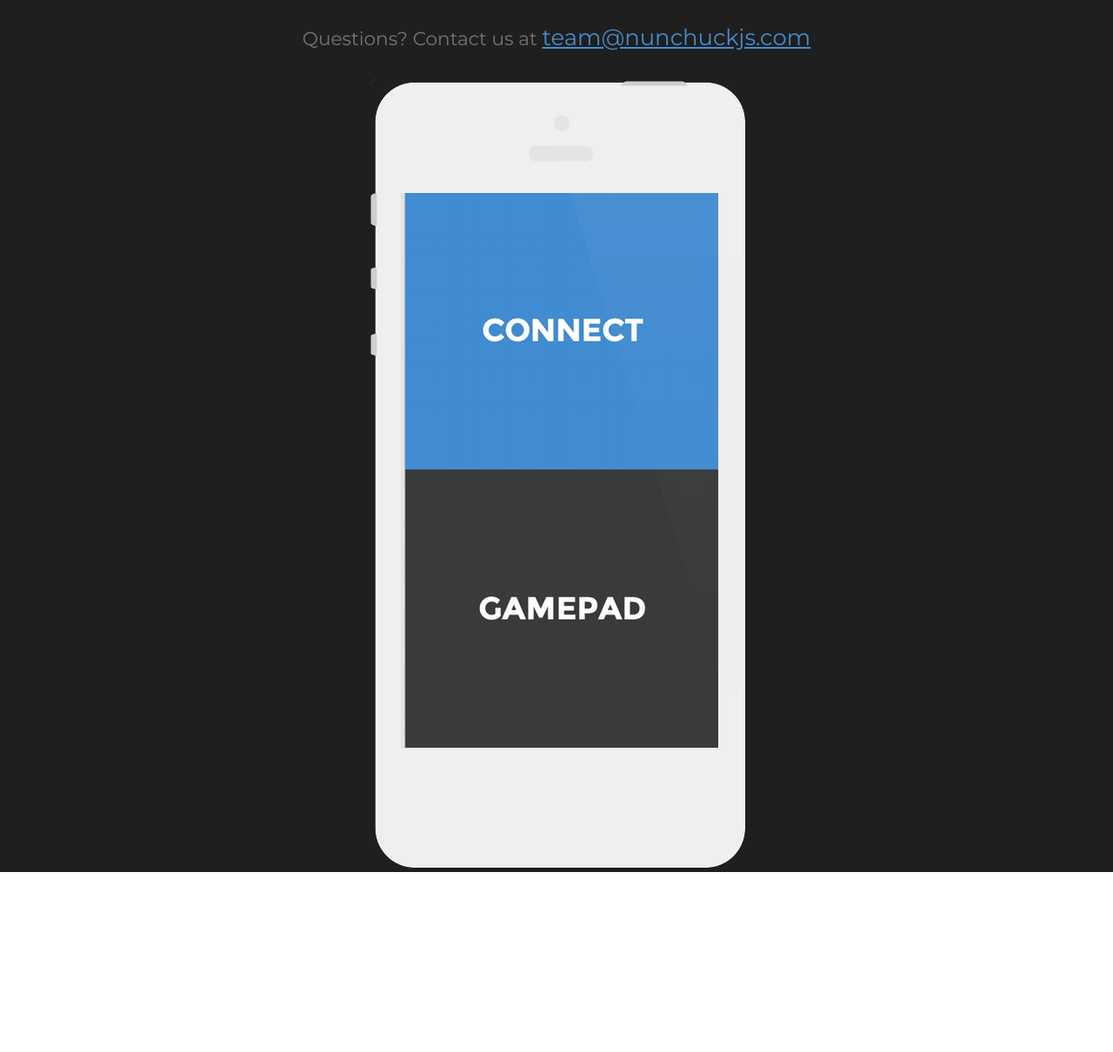
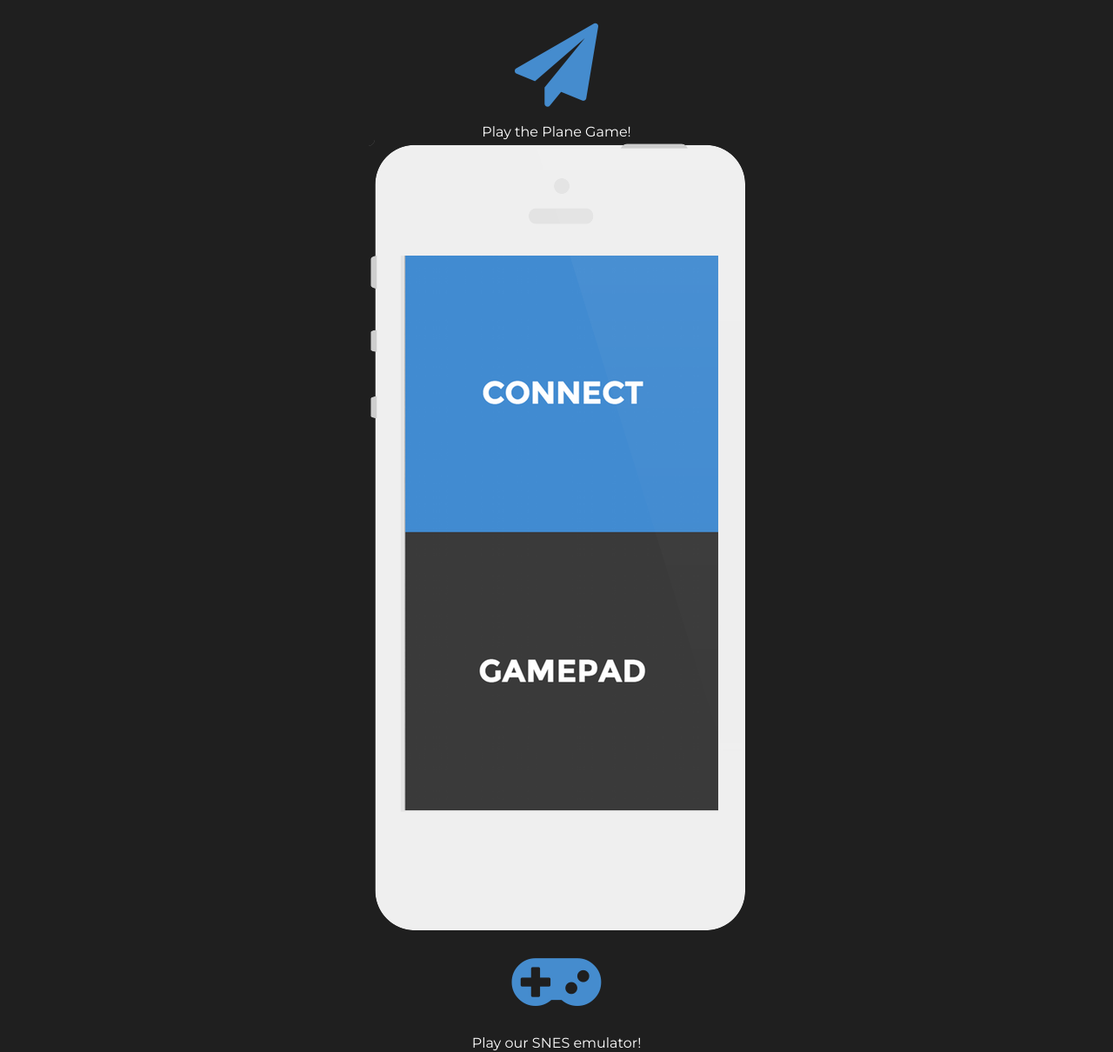
Before and after one commit to ehzhang/nunchuck, a website: page views/index.html in a window 1280 px wide. Shown: the part 375-1585 px from the top of the page at 87% size. Before the commit the page ends 1378 px from the top, so only its background shows below. Drawn offline with nearby package versions, Linux system fonts and the light colour scheme; files that its build step writes are made by us from their sources; files whose address does not match are found by name.

Commit message:
added fontawesome and icons/links for planegame and snes

```diff
--- a/views/index.html
+++ b/views/index.html
@@ -4,7 +4,8 @@
   <meta charset="UTF-8">
   <title> Nunchuck.js </title>
   <script src="//ajax.googleapis.com/ajax/libs/jquery/1.9.1/jquery.min.js"></script>
-  <link href='http://fonts.googleapis.com/css?family=Montserrat' rel='stylesheet' type='text/css'>
+  <link href='//fonts.googleapis.com/css?family=Montserrat' rel='stylesheet' type='text/css'>
+  <link href="//maxcdn.bootstrapcdn.com/font-awesome/4.1.0/css/font-awesome.min.css" rel="stylesheet">
   <link href='stylesheets/normalize.css' rel="stylesheet" type="text/css">
   <link href='stylesheets/animate.css' rel="stylesheet" type="text/css">
   <link href='stylesheets/style.css' rel="stylesheet" type="text/css">
@@ -12,7 +13,9 @@
   <script>
     $(document).ready(function(){
       $('div').addClass('animated fadeIn');
-      $('img').addClass('animated fadeInUp');
+      $('#mainphone').addClass('animated fadeInUp');
+      $('#snes').addClass('animated fadeInRight');
+      $('#planegame').addClass('animated fadeInLeft');
     })
   </script>
   <script>
@@ -32,8 +35,18 @@
   <div class="title">nunchuck<span class="accent">.</span>js</div>
   <div class="subtitle">easy multi-device data synchronization through the browser.</div>
   <div class="subtitle">Check us out on <a href="http://github.com/ehzhang/nunchuck">Github</a>!</div>
+  <div class="previews">
+    <div id="planegame">
+      <a href="planegame"><i class="fa fa-paper-plane fa-5x"></i></a><br><br>
+      Play the Plane Game!
+    </div>
+    <img id="mainphone" src="assets/images/connect.png">
+    <div id="snes">
+      <a href="snes"><i class="fa fa-gamepad fa-5x"></i></a><br><br>
+      Play our SNES emulator!
+    </div>
+  </div>
   <div class="contact"> Questions? Contact us at <a href="mailto:team@nunchuckjs.com">team@nunchuckjs.com</a></div>
-  <img src="assets/images/connect.png">
 </section>
 
 </body>
```
